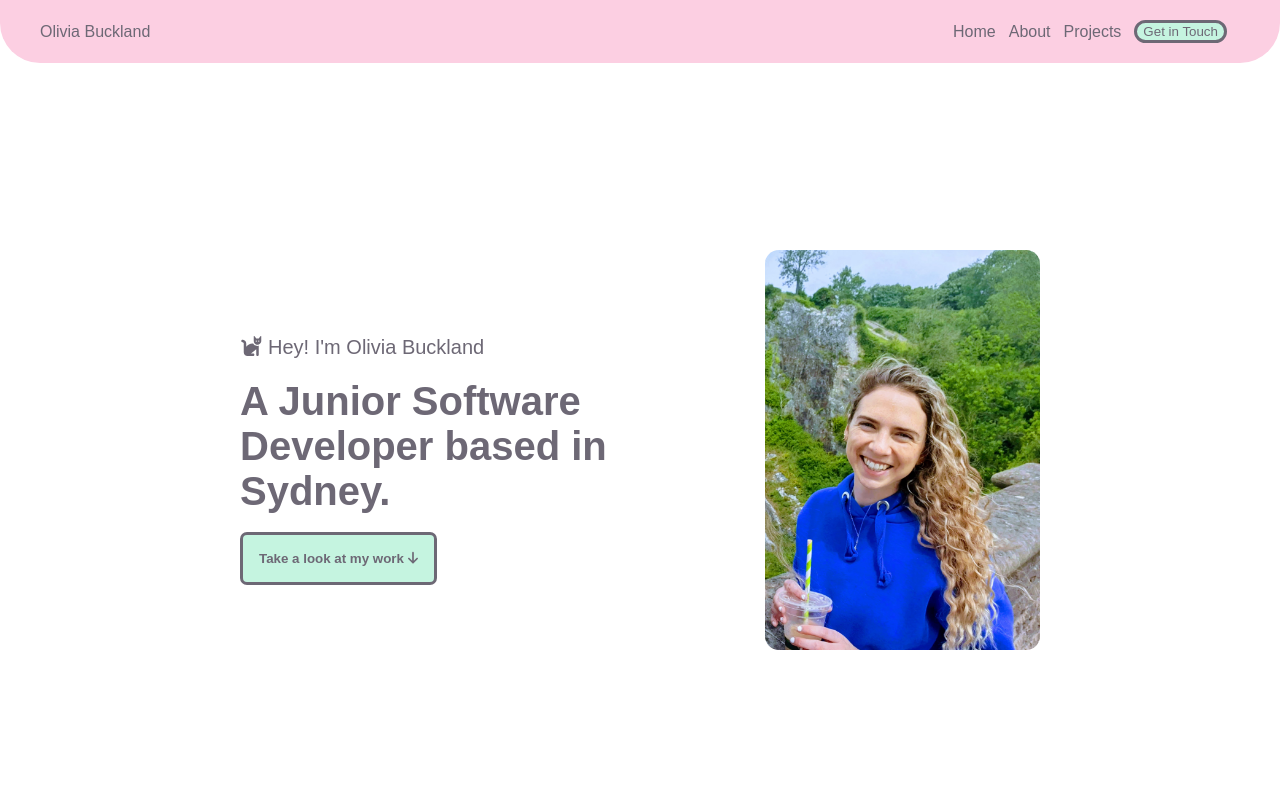
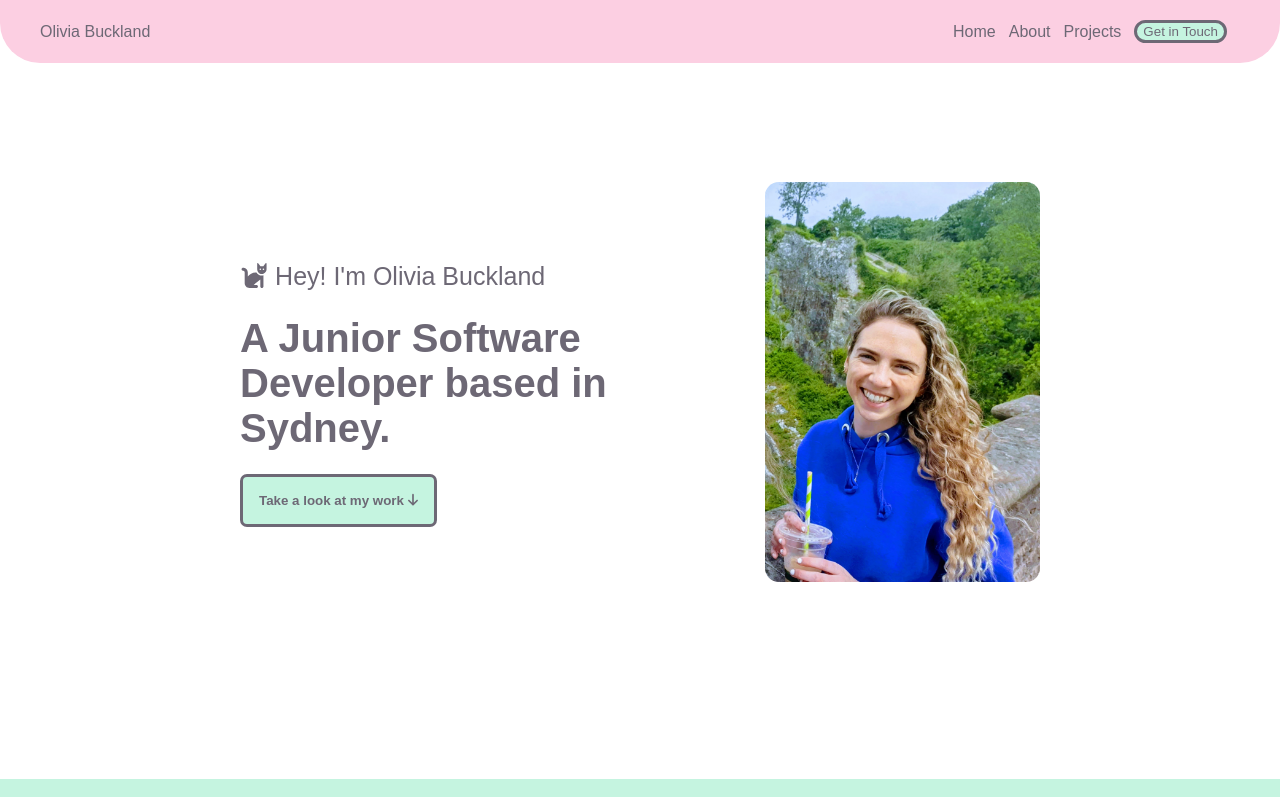
Before and after one commit to OBuckland/portfolio-v2, a React (Create React App) app: page / in a window 1280 px wide. Shown: the top 797 px of the page. Built offline with nearby package versions, Linux system fonts and the light colour scheme; a web font is replaced by a local one.

Commit message:
change sizings on hero page

```diff
--- a/src/components/HeroPage/HeroPage.module.scss
+++ b/src/components/HeroPage/HeroPage.module.scss
@@ -2,12 +2,11 @@
 
 .heroPageContainer {
     display: flex;
-    padding-top: 100px;
-    height: 800px;
+    padding-top: 10px;
+    height: 93vh;
     width: 100vw;
     justify-content: center;
     align-items: center;
-    height: 700px;
 };
 
 .heroPageBtn {
@@ -39,7 +38,7 @@
 };
 
 .introText{
-    font-size: 20px;
+    font-size: 25px;
     font-weight: 100;
 }
 
@@ -48,4 +47,5 @@
     text-align: left;
     font-weight: 600;
     margin: 0;
+    padding-bottom: 5px;
 }
```
